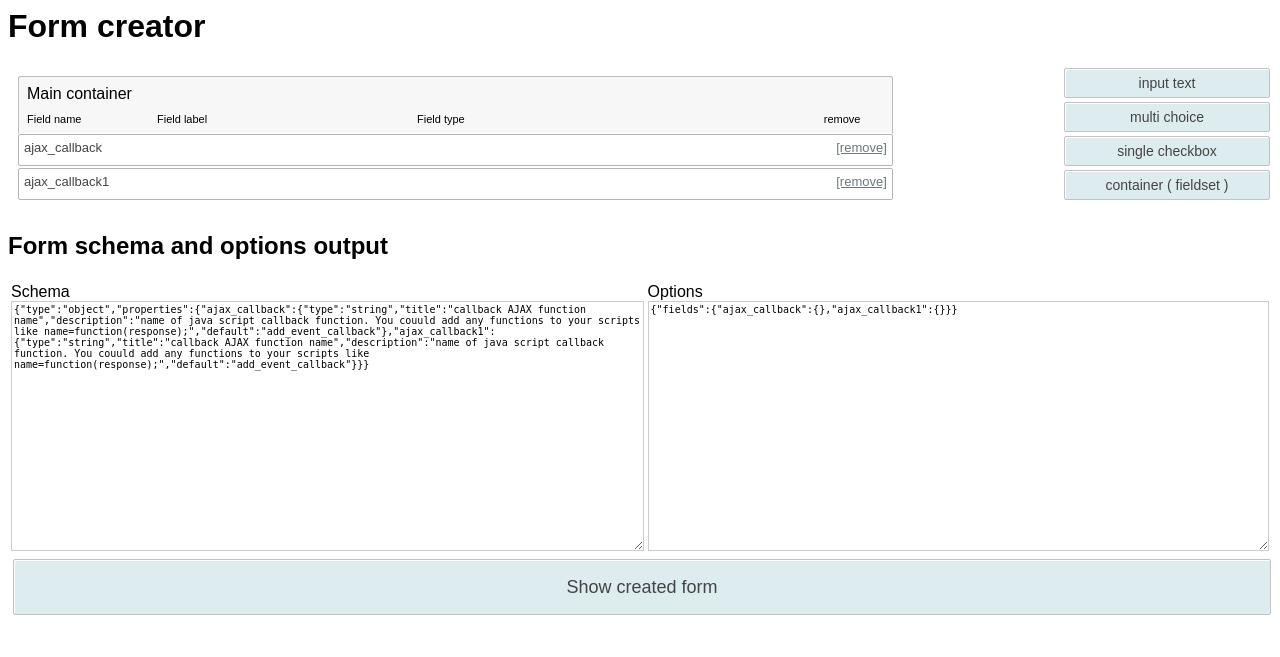
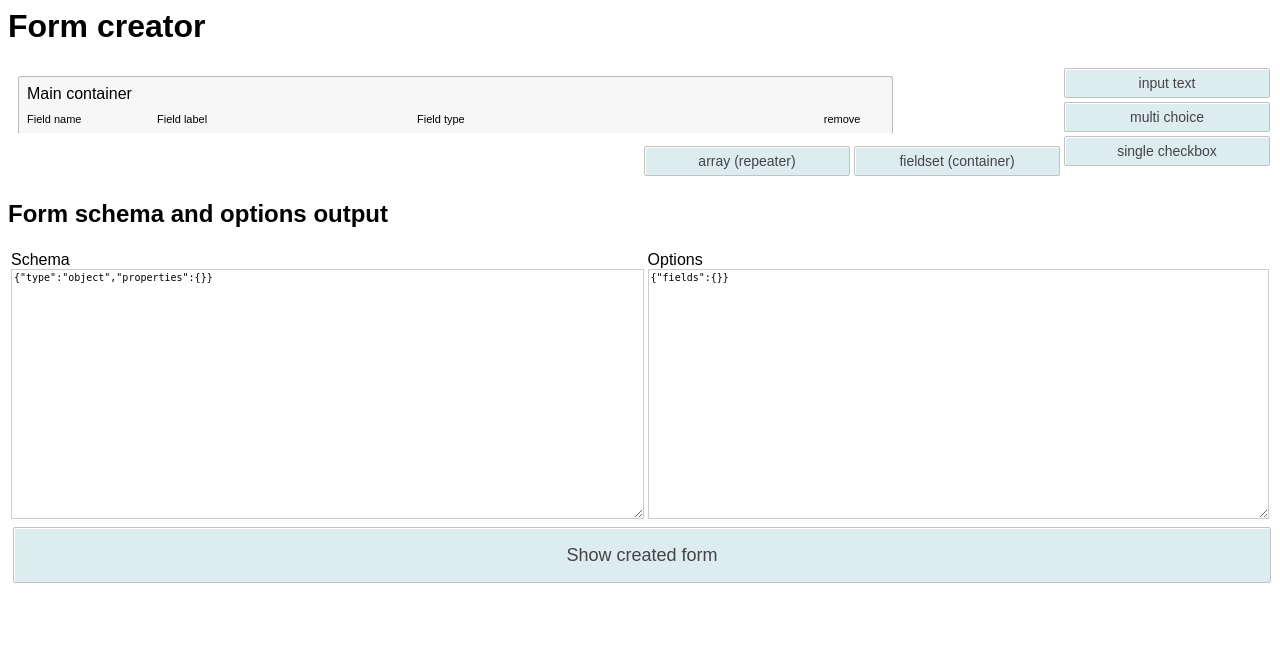
Before and after one commit to dadmor/alpacajs-ux-form-editor, a PHP site: page / in a window 1280 px wide. Shown: the top 657 px of the page. Run offline with PHP 8.4, Linux system fonts and the light colour scheme.

Commit message:
add jquery tpl

```diff
--- a/index.php
+++ b/index.php
@@ -13,7 +13,8 @@
 		<a id="add_input" href="#" class="button action" style="width:200px; margin-bottom:2px">input text</a><Br/>
 		<a id="add_select" href="#" class="button action" style="width:200px; margin-bottom:2px">multi choice</a><Br/>
 		<a id="add_checkbox" href="#" class="button action" style="width:200px; margin-bottom:2px">single checkbox</a><Br/>
-		<a id="add_object" href="#" class="button action" style="width:200px; margin-bottom:2px">container ( fieldset )</a><Br/>
+		<a id="add_object" href="#" class="button action" style="width:200px; margin-bottom:2px">fieldset (container)</a><Br/>
+		<a id="add_array" href="#" class="button action" style="width:200px; margin-bottom:2px">array (repeater)</a><Br/>
 	</div>
 
 	<br style="clear:both"/>
@@ -197,8 +198,36 @@ fieldset{
 .helper-item-details .label{
 	width:120px; line-height:30px; float:left
 }
+.helper-item-details .label div{
+	font-size:12px;
+}
 
 </style>
+
+<script id="helper-container-tpl" type="text/x-jquery-tmpl">
+	<div class="helper-item-details">
+	<div class="context-mnu">
+		<div class="context-mnu-item">Basic</div>
+		<div class="context-mnu-item">Advanced</div>
+		<div class="context-mnu-item">Dependency</div>
+		<div class="context-mnu-item">WP Action</div>
+	</div>
+	<div class="helper-items-body" style="width:80%; float:right">
+		<label class="label">name</label>
+		<input class="input-helper" type="text" name="name" data-type="shema-key">
+	</div>
+	<br style="clear:both">
+	</div>
+</script>
+
+<script id="helper-input-tpl" type="text/x-jquery-tmpl">
+	<label class="label">${label}</label>
+	<input class="input-helper" type="text" name="${name}" data-type="${type}" value="${value}">
+</script>
+
+
+
+
 
 <script type="text/javascript">
 			jQuery(document).ready(function($) {
@@ -209,70 +238,68 @@ fieldset{
 				var data = {
 			    /* ----------------------------------------------------------------------- */
 			    	"options": {
-						"fields": {
-							"ajax_callback": {},
-							"ajax_callback1": {}
-						}
+						"fields": {}
 			    	},
 			    	"schema": {
-				      //"title": "Form extended options",
-				      //"description": "Define your special display properties",
-				      "type": "object",
-				      "properties": {
-				        "ajax_callback": {
-							"type": "string",
-							"title": "callback AJAX function name",
-							"description": "name of java script callback function. You couuld add any functions to your scripts like name=function(response);",
-							"default": "add_event_callback",
-				        },
-				        "ajax_callback1": {
-							"type": "string",
-							"title": "callback AJAX function name",
-							"description": "name of java script callback function. You couuld add any functions to your scripts like name=function(response);",
-							"default": "add_event_callback",
-				        },
-
-				      }
+						"type": "object",
+						"properties": {}
 				    }
 				};
-
-
-
 	            /* ----------------------------------------------------------------------- */
 
 			window._parent;
 
 			var _UXFORM = {
-			    open_field_options : function(_this){
-			    	//console.log('%c -- open_field_options ------', 'background: #222; color: #bada55');
+			    render_field_options : function(_this){
+			    	//console.log('%c -- render_field_options ------', 'background: #222; color: #bada55');
 			        //tb_show('Field options','#TB_inline?height=360&width=300&inlineId=prev');
-			        var input ='<div class="helper-item-details">';
-				        input += '<div class="context-mnu"> ';
-				        	input += '<div class="context-mnu-item">Basic</div>';
-				        	input += '<div class="context-mnu-item">Advanced</div>';
-				        	input += '<div class="context-mnu-item">Dependency</div>';
-				        	input += '<div class="context-mnu-item">WP Action</div>';
-				        input += '</div>';
-				        input += '<div style="width:80%; float:right">';
-
-				        	input += '<label class="label">type</label>';
-				        	input += '<select><option>Array</option><option>Checkbox</option><option>File</option><option>Hidden</option></select><br/>';
-
-				       	 	input += '<label class="label">name</label>';
-				       	 	input += '<input class="input-helper" type="text" name="name" data-type="shema-key">';
-
-				        	input += '<label class="label">label</label>';
-				        	input += '<input class="input-helper" type="text" name="label" data-type="option">';
-
-				        	input += '<label class="label">placeholder</label>';
-				        	input += '<input class="input-helper" type="text" name="placeholder" data-type="option">';
-
-				        	input += '<label class="label">default value</label><input type="text">';
-						input += '</div>';
-						input += '<br style="clear:both">';
-					input += '</div>';
+					var targetPath = this.get_options_target_path(_this);
+					var tease_array = [
+						{
+							'label':'label',
+							'name':'label',
+							'type':'option',
+							'value':this.get_option_value(targetPath+'.label')
+						},{
+							'label':'placeholder',
+							'name':'placeholder',
+							'type':'option',
+							'value':this.get_option_value(targetPath+'.placeholder')
+						},{
+							'label':'helper',
+							'name':'helper',
+							'type':'option',
+							'value':this.get_option_value(targetPath+'.helper')
+						},{
+							'label':'inputType',
+							'name':'inputType',
+							'type':'option',
+							'value':this.get_option_value(targetPath+'.inputType')
+						},{
+							'label':'maskString',
+							'name':'maskString',
+							'type':'option',
+							'value':this.get_option_value(targetPath+'.maskString')
+						},{
+							'label':'size',
+							'name':'size',
+							'type':'option',
+							'value':this.get_option_value(targetPath+'.size')
+						},{
+							'label':'type',
+							'name':'type',
+							'type':'option',
+							'value':this.get_option_value(targetPath+'.type')
+						},{
+							'label':'fieldClass',
+							'name':'fieldClass',
+							'type':'option',
+							'value':this.get_option_value(targetPath+'.fieldClass')
+						}
+						];
 					$('.alpaca-fieldset-item-container .helper-item-details').remove();
-			        _this.append(input);
+					$('#helper-container-tpl').tmpl([{}]).appendTo(_this);
+			        $('#helper-input-tpl').tmpl(tease_array).appendTo(_this.find('.helper-items-body'));
 
 			    },
 
@@ -281,10 +308,9 @@ fieldset{
 					//path = window.targetPath + '.' + "new_" + type + "_" + window.fieldsCounter;
 					path = window.targetPath + '.' + "element_" + window.fieldsCounter;
 					//console.log('%c path:'+path, 'background: #ccc; color: blue');
-
 					_.deepSet(data, path+'.type', type);
-					_.deepSet(data, path+'.title', "New element");
-					_.deepSet(data, path+'.description', "example description");
+					//_.deepSet(data, path+'.title', "New element");
+					//_.deepSet(data, path+'.description', "example description");
 
 				    if(_enum != ''){
 				    	_.deepSet(data, path+'.enum', _enum);
@@ -295,6 +321,11 @@ fieldset{
 					 	_.deepSet(data, path+'.title', "Object title");
 					 	_.deepSet(data, path+'.properties', false);
 			    	}
+
+			    	if(type == 'array'){
+				    	_.deepSet(data, path+'.type', type);
+					 	_.deepSet(data, path+'.items', false);
+					}
 
 				    window.fieldsCounter ++;
 
@@ -365,7 +396,7 @@ fieldset{
 					/* build first fieldset */
 					$("#main_container").children('fieldset').attr('data-first-container','true');
 
-					/* Add fieldsef tab */
+					/* Add fieldset tab */
 					var input = '';
 					input +='<div class="helper-fieldset-tab" data-path="schema.properties">';
 					input +='<div class="helpar-fieldset-tab-title">Main container</div>';
@@ -400,22 +431,29 @@ fieldset{
 				},
 
 				add_option_value : function(_this){
+
+					var targetPath = this.get_options_target_path(_this)+'.'+$(_this).attr('name');
+					_.deepSet(data, targetPath, $(_this).val());
 					console.log(data);
+
+				},
+				get_option_value : function(label){
+					var output = _.deepGet(data, label);
+					if(output != undefined){
+						return output;
+					}else{
+						return "";
+					}
+
+				},
+				get_options_target_path : function(_this){
+
 					var key = _this.closest('.alpaca-fieldset-item-container').attr('data-alpaca-item-container-item-key');
-
-					//console.log($(this).val());
-					//console.log($(_this).attr('name'));
-
-					/* build options path */
 					var optionsPath = window.targetPath;
 					optionsPath = optionsPath.substring(7);
 					optionsPath = optionsPath.replace(/properties/g, "fields");
-					console.log(optionsPath+'.'+key+'.'+$(_this).attr('name'));
-
-					_.deepSet(data, 'options.'+optionsPath+'.'+key+'.'+$(_this).attr('name'), $(_this).val());
-
-					console.log(data);
-
+					optionsPath = 'options.'+optionsPath+'.'+key;
+					return optionsPath;
 				}
 
 			};
@@ -431,7 +469,8 @@ fieldset{
 
 			$(document).on("click", "div.alpaca-fieldset-item-container", function(e) {
 			//$(".alpaca-fieldset-item-container").live('click', function(e) {
-				_UXFORM.open_field_options($(this));
+				_UXFORM.render_field_options($(this));
+				e.stopPropagation();
 		    });
 
 			$(document).on("click", "div.helper-item-details", function(e) {
@@ -453,6 +492,10 @@ fieldset{
 
 			$('#add_object').click(function(){
 				_UXFORM.add_new_element( 'object' , '' );
+			});
+
+			$('#add_array').click(function(){
+				_UXFORM.add_new_element( 'array' , '' );
 			});
 
 			$(document).on("click", "div.helper-fieldset-tab", function(e) {
```
